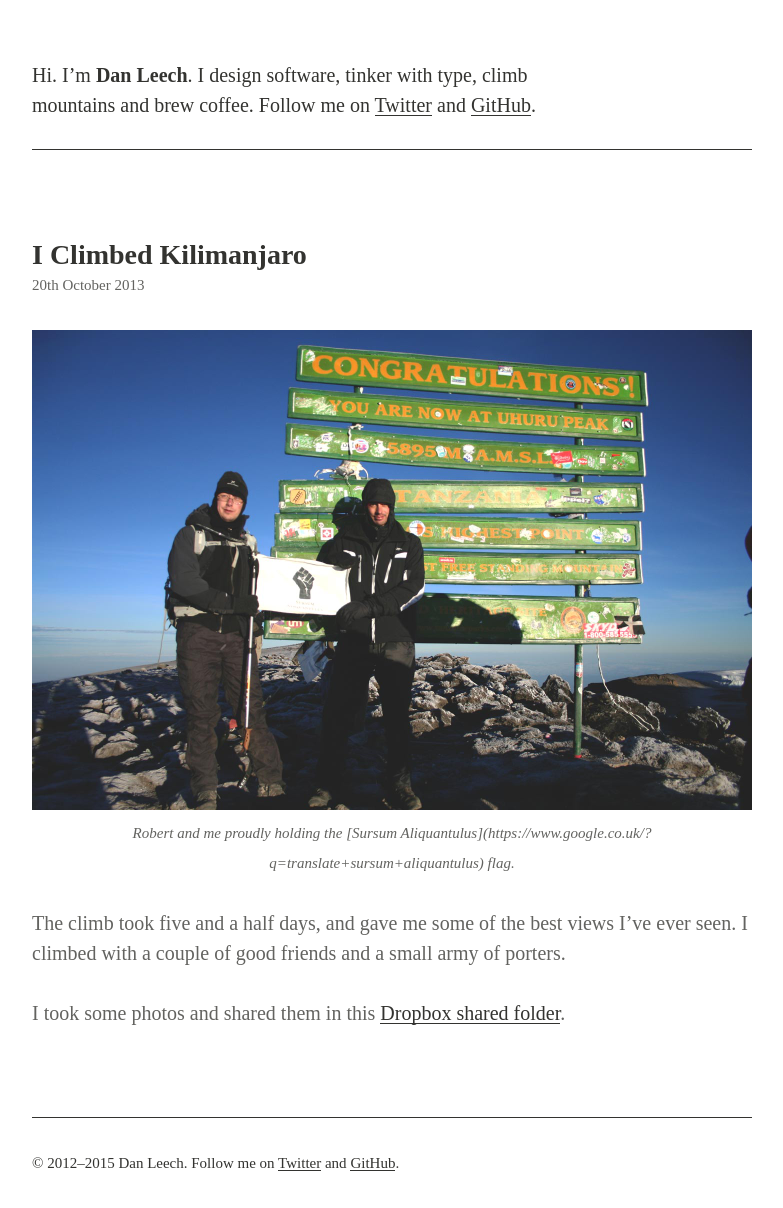
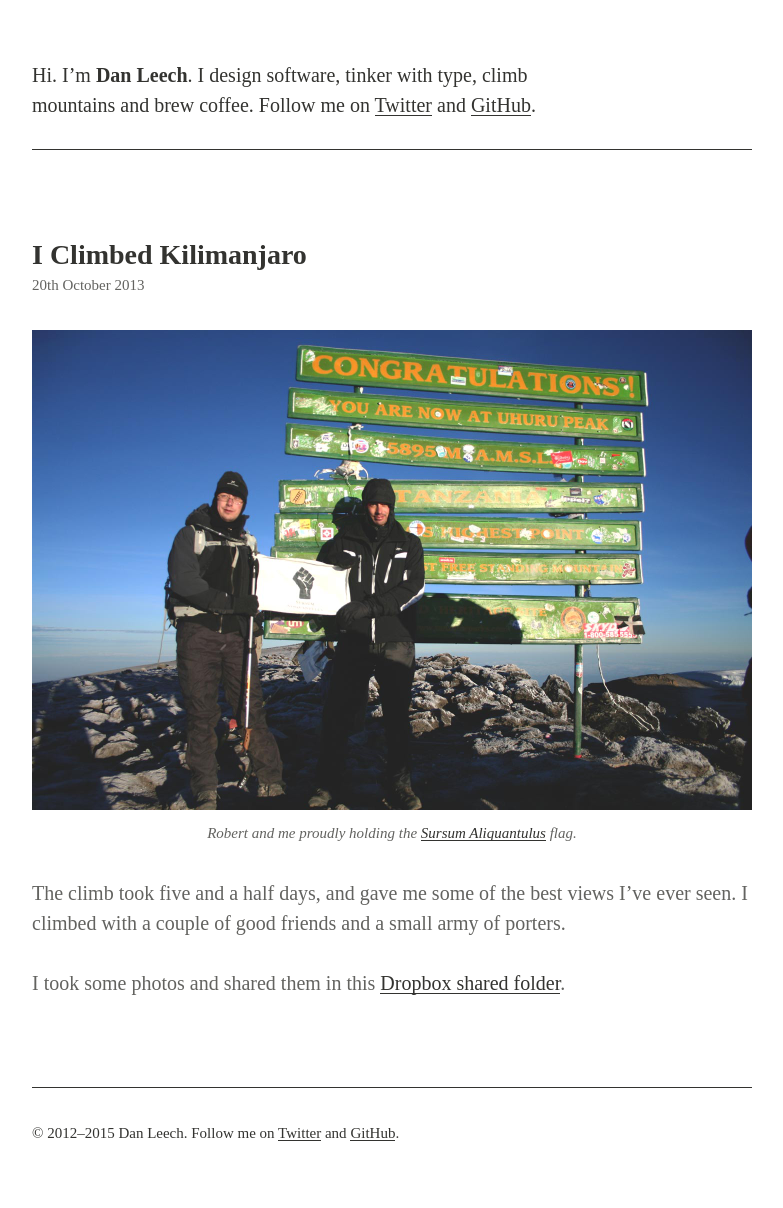
Before and after one commit to danleech/danleech.com, a Jekyll site: the page built from _posts/2013-10-20-i-climbed-kilimanjaro.md, in a window 1280 px wide. Shown: the whole page, without its empty margins (248-1031 px from the left). Built offline with Jekyll 4.4.1, drawn with Linux system fonts in a browser that asks for light colours; some web fonts are replaced; Markdown is read by kramdown in place of the engine named in the settings; after the commit the page ends 1178 px from its top, so only the background shows below that; some of the changed lines change nothing that is shown.

Commit message:
Fixed markdown link

```diff
--- a/_posts/2013-10-20-i-climbed-kilimanjaro.md
+++ b/_posts/2013-10-20-i-climbed-kilimanjaro.md
@@ -6,7 +6,7 @@ layout: post
 
 <figure>
     <a href="/images/kilimanjaro-full.jpg"><img src="/images/kilimanjaro.jpg" alt="Photo of Robert and Dan at the summit of Mount Kilimanjaro"></a>
-    <figcaption>Robert and me proudly holding the [Sursum Aliquantulus](https://www.google.co.uk/?q=translate+sursum+aliquantulus) flag.</figcaption>
+    <figcaption>Robert and me proudly holding the <a href="https://www.google.co.uk/?q=translate+sursum+aliquantulus">Sursum Aliquantulus</a> flag.</figcaption>
 </figure>
 
 The climb took five and a half days, and gave me some of the best views I’ve ever seen. I climbed with a couple of good friends and a small army of porters.
```
